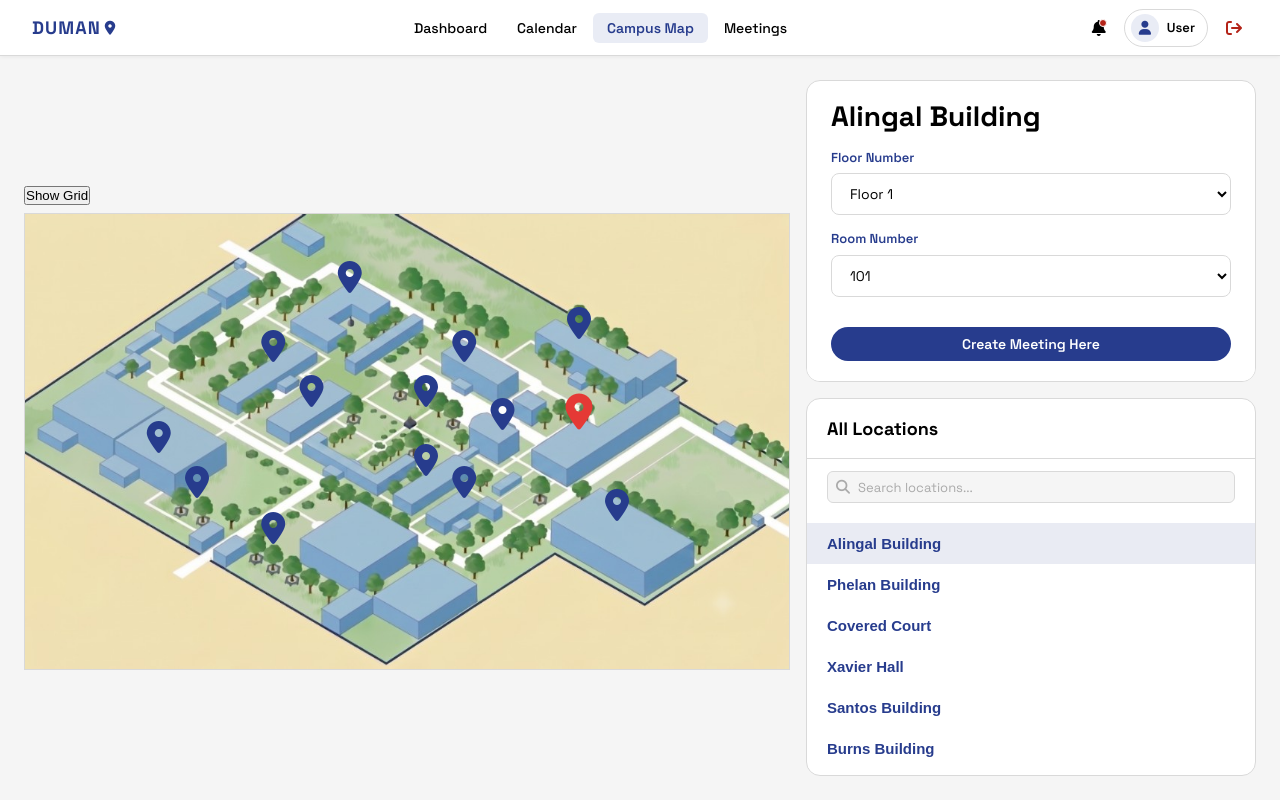
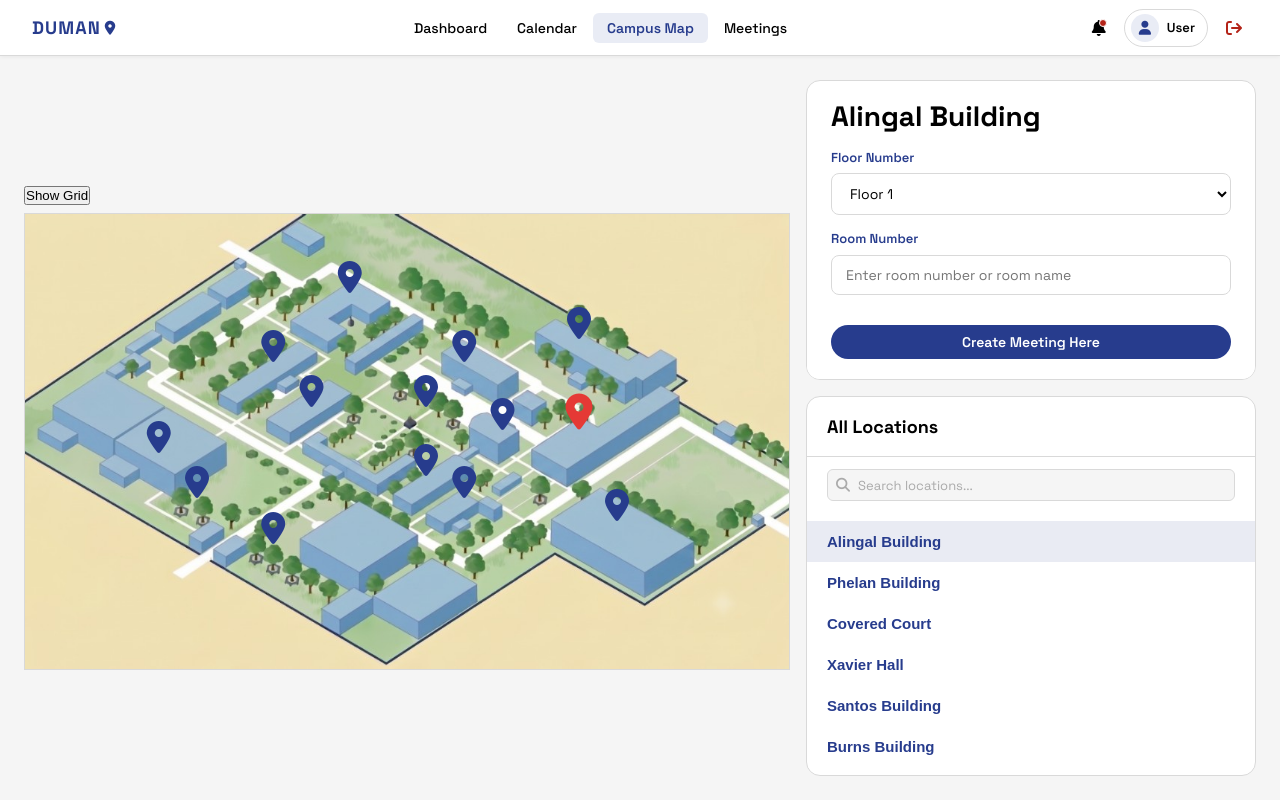
Before and after one commit to MigzVillareal/DUMAN, a React (Vite) app in the folder frontend/: page /campus-map in a window 1280 px wide. Both pictures are taken after a click on the button 578 px from the left and 414 px from the top of the page. Built offline with nearby package versions, Linux system fonts and the light colour scheme.

Commit message:
Change room dropdown to text input

```diff
--- a/frontend/src/components/CreateMeetingModal.jsx
+++ b/frontend/src/components/CreateMeetingModal.jsx
@@ -4,7 +4,6 @@ import "../css/components_styles/CreateMeetingModal.css";
 import "../css/pages/CampusMap.css";
 import {
   campusLocations,
-  getRoomsForFloor,
   locationHasRoomSelection,
 } from "../data/campusLocations.js";
 
@@ -49,9 +48,6 @@ function StepLocation({ form, onLocationChange, onFieldChange }) {
   const hasRoomSelection = selectedLocation
     ? locationHasRoomSelection(selectedLocation)
     : false;
-  const roomOptions = hasRoomSelection
-    ? (getRoomsForFloor(selectedLocation, form.floor) ?? [])
-    : null;
 
   const filteredLocations = useMemo(() => {
     const query = locationSearch.trim().toLowerCase();
@@ -68,7 +64,7 @@ function StepLocation({ form, onLocationChange, onFieldChange }) {
       onLocationChange({
         locationId: location.id,
         floor,
-        room: location.roomsByFloor[floor][0],
+        room: "",
       });
       return;
     }
@@ -82,11 +78,10 @@ function StepLocation({ form, onLocationChange, onFieldChange }) {
 
   function handleFloorChange(event) {
     const floor = event.target.value;
-    const rooms = getRoomsForFloor(selectedLocation, floor);
     onLocationChange({
       locationId: form.locationId,
       floor,
-      room: rooms?.[0] ?? "",
+      room: "",
     });
   }
 
@@ -161,23 +156,15 @@ function StepLocation({ form, onLocationChange, onFieldChange }) {
 
                 <label className="campus-map-detail-field" htmlFor="cmm-location-room">
                   <span className="campus-map-detail-field__label">Room Number</span>
-                  <select
+                  <input
                     id="cmm-location-room"
                     className="campus-map-select"
+                    type="text"
                     value={hasRoomSelection ? form.room : ""}
                     onChange={(event) => onFieldChange("room", event.target.value)}
                     disabled={!hasRoomSelection}
-                  >
-                    {hasRoomSelection ? (
-                      roomOptions.map((room) => (
-                        <option key={room} value={room}>
-                          {room}
-                        </option>
-                      ))
-                    ) : (
-                      <option value="">Not applicable</option>
-                    )}
-                  </select>
+                    placeholder="Enter room number or room name"
+                  />
                 </label>
               </div>
             </>
@@ -423,6 +410,7 @@ export default function ProposeScheduleModal({
     setSubmitting(true);
     try {
       await onSubmit?.(form);
+      setForm(createInitialForm(fixedGroup, fixedLocation));
       onClose();
     } catch (err) {
       setError(err.message ?? "Something went wrong. Please try again.");
--- a/frontend/src/data/campusLocations.js
+++ b/frontend/src/data/campusLocations.js
@@ -1,10 +1,5 @@
 export function locationHasRoomSelection(location) {
   return location?.hasRoomSelection === true;
-}
-
-export function getRoomsForFloor(location, floor) {
-  if (!locationHasRoomSelection(location)) return null;
-  return location.roomsByFloor[floor] ?? null;
 }
 
 export function createBuildingLocation({
@@ -13,7 +8,6 @@ export function createBuildingLocation({
   col,
   row,
   floors,
-  roomsByFloor,
 }) {
   return {
     id,
@@ -22,7 +16,6 @@ export function createBuildingLocation({
     row,
     hasRoomSelection: true,
     floors,
-    roomsByFloor,
   };
 }
 
@@ -43,12 +36,6 @@ export const campusLocations = [
     col: 15,
     row: 10,
     floors: ["1", "2", "3", "4"],
-    roomsByFloor: {
-      "1": ["101", "102", "103", "104"],
-      "2": ["201", "202", "203"],
-      "3": ["301", "302"],
-      "4": ["401"],
-    },
   }),
   createBuildingLocation({
     id: "phelan-building",
@@ -56,11 +43,6 @@ export const campusLocations = [
     col: 7,
     row: 7,
     floors: ["1", "2", "3"],
-    roomsByFloor: {
-      "1": ["101", "102"],
-      "2": ["201", "202", "203"],
-      "3": ["301"],
-    },
   }),
   createOpenLocation({
     id: "covered-court",
@@ -74,11 +56,6 @@ export const campusLocations = [
     col: 4,
     row: 11,
     floors: ["1", "2", "3"],
-    roomsByFloor: {
-      "1": ["101", "102", "103"],
-      "2": ["201", "202", "203"],
-      "3": ["301", "302"],
-    },
   }),
   createBuildingLocation({
     id: "santos-building",
@@ -86,11 +63,6 @@ export const campusLocations = [
     col: 8,
     row: 9,
     floors: ["1", "2", "3"],
-    roomsByFloor: {
-      "1": ["101", "102", "103"],
-      "2": ["201", "202", "203"],
-      "3": ["301", "302"],
-    },
   }),
   createBuildingLocation({
     id: "burns-building",
@@ -98,11 +70,6 @@ export const campusLocations = [
     col: 11,
     row: 12,
     floors: ["1", "2", "3"],
-    roomsByFloor: {
-      "1": ["101", "102", "103"],
-      "2": ["201", "202", "203"],
-      "3": ["301", "302"],
-    },
   }),
   createBuildingLocation({
     id: "library",
@@ -110,11 +77,6 @@ export const campusLocations = [
     col: 12,
     row: 7,
     floors: ["1", "2", "3"],
-    roomsByFloor: {
-      "1": ["101", "102", "103"],
-      "2": ["201", "202", "203"],
-      "3": ["301", "302"],
-    },
   }),
   createBuildingLocation({
     id: "bonoan-building",
@@ -122,11 +84,6 @@ export const campusLocations = [
     col: 13,
     row: 10,
     floors: ["1", "2", "3"],
-    roomsByFloor: {
-      "1": ["101", "102", "103"],
-      "2": ["201", "202", "204"],
-      "3": ["301", "302"],
-    },
   }),
   createBuildingLocation({
     id: "dolan-building",
@@ -134,11 +91,6 @@ export const campusLocations = [
     col: 9,
     row: 4,
     floors: ["1", "2", "3"],
-    roomsByFloor: {
-      "1": ["101", "102", "103"],
-      "2": ["201", "202", "203"],
-      "3": ["301", "302"],
-    },
   }),
   createBuildingLocation({
     id: "madrigal-building",
@@ -146,11 +98,6 @@ export const campusLocations = [
     col: 12,
     row: 13,
     floors: ["1", "2", "3"],
-    roomsByFloor: {
-      "1": ["101", "102", "103"],
-      "2": ["201", "202", "203"],
-      "3": ["301", "302"],
-    },
   }),
   createBuildingLocation({
     id: "arrupe-building",
@@ -158,11 +105,6 @@ export const campusLocations = [
     col: 15,
     row: 6,
     floors: ["1", "2", "3"],
-    roomsByFloor: {
-      "1": ["101", "102", "103"],
-      "2": ["201", "202", "203"],
-      "3": ["301", "302"],
-    },
   }),
   createOpenLocation({
     id: "xavier-grounds",
--- a/frontend/src/pages/CampusMap.jsx
+++ b/frontend/src/pages/CampusMap.jsx
@@ -4,7 +4,7 @@ import "../css/pages/CampusMap.css";
 import CreateMeetingModal from "../components/CreateMeetingModal.jsx";
 import { useGroups } from "../context/GroupsContext.jsx";
 import { createMeeting } from "../services/meetingService.js";
-import { campusLocations, getRoomsForFloor, locationHasRoomSelection } from "../data/campusLocations.js";
+import { campusLocations, locationHasRoomSelection } from "../data/campusLocations.js";
 
 function CampusMap() {
   const { groups } = useGroups();
@@ -21,7 +21,7 @@ function CampusMap() {
     if (locationHasRoomSelection(location)) {
       const floor = location.floors[0];
       setSelectedFloor(floor);
-      setSelectedRoom(location.roomsByFloor[floor][0]);
+      setSelectedRoom("");
       return;
     }
 
@@ -32,16 +32,12 @@ function CampusMap() {
   function handleFloorChange(event) {
     const floor = event.target.value;
     setSelectedFloor(floor);
-    const rooms = getRoomsForFloor(selectedLocation, floor);
-    setSelectedRoom(rooms?.[0] ?? "");
+    setSelectedRoom("");
   }
 
   const hasRoomSelection = selectedLocation
     ? locationHasRoomSelection(selectedLocation)
     : false;
-  const roomOptions = hasRoomSelection
-    ? (getRoomsForFloor(selectedLocation, selectedFloor) ?? [])
-    : null;
 
   const filteredLocations = useMemo(() => {
     const query = locationSearch.trim().toLowerCase();
@@ -127,23 +123,15 @@ function CampusMap() {
 
                   <label className="campus-map-detail-field" htmlFor="campus-map-room">
                     <span className="campus-map-detail-field__label">Room Number</span>
-                    <select
+                    <input
                       id="campus-map-room"
                       className="campus-map-select"
+                      type="text"
                       value={hasRoomSelection ? selectedRoom : ""}
                       onChange={(event) => setSelectedRoom(event.target.value)}
                       disabled={!hasRoomSelection}
-                    >
-                      {hasRoomSelection ? (
-                        roomOptions.map((room) => (
-                          <option key={room} value={room}>
-                            {room}
-                          </option>
-                        ))
-                      ) : (
-                        <option value="">Not applicable</option>
-                      )}
-                    </select>
+                      placeholder="Enter room number or room name"
+                    />
                   </label>
                 </div>
                 <footer className="campus-map-selected-room-card__footer">
@@ -212,6 +200,7 @@ function CampusMap() {
           onClose={() => setShowCreateMeetingModal(false)}
           onSubmit={async (data) => {
             await createMeeting(data);
+            setSelectedRoom("");
           }}
         />
       )}
--- a/frontend/src/services/meetingService.js
+++ b/frontend/src/services/meetingService.js
@@ -13,22 +13,22 @@ function combineDateAndTime(date, time) {
   return new Date(`${date}T${time}`).toISOString();
 }
 
-export function formatMeetingLocation({ building, roomNumber }) {
+export function formatMeetingLocation({ building, floor, roomNumber }) {
   if (!building) return "";
 
-  const location = campusLocations.find((item) => item.building === building);
-
-  if (!location || !roomNumber || !locationHasRoomSelection(location)) {
-    return building;
+  if (floor && roomNumber) {
+    return `${building} · Floor ${floor} · ${roomNumber}`;
   }
 
-  const floor = Object.entries(location.roomsByFloor).find(([, rooms]) =>
-    rooms.includes(roomNumber)
-  )?.[0];
+  if (floor) {
+    return `${building} · Floor ${floor}`;
+  }
 
-  return floor
-    ? `${building} · Floor ${floor} · ${roomNumber}`
-    : `${building} · ${roomNumber}`;
+  if (roomNumber) {
+    return `${building} · ${roomNumber}`;
+  }
+
+  return building;
 }
 
 export function formatMeetingSchedule(schedule, endsAt) {
@@ -64,8 +64,12 @@ export function buildCreateMeetingPayload(form) {
     description: form.description.trim() || null,
     groupId: Number(form.group),
     building: location?.building ?? "",
+    floor:
+      location && locationHasRoomSelection(location) ? form.floor || null : null,
     roomNumber:
-      location && locationHasRoomSelection(location) ? form.room || null : null,
+      location && locationHasRoomSelection(location)
+        ? form.room.trim() || null
+        : null,
     schedule: combineDateAndTime(form.date, form.start),
     endsAt: combineDateAndTime(form.date, form.end),
   };
```
